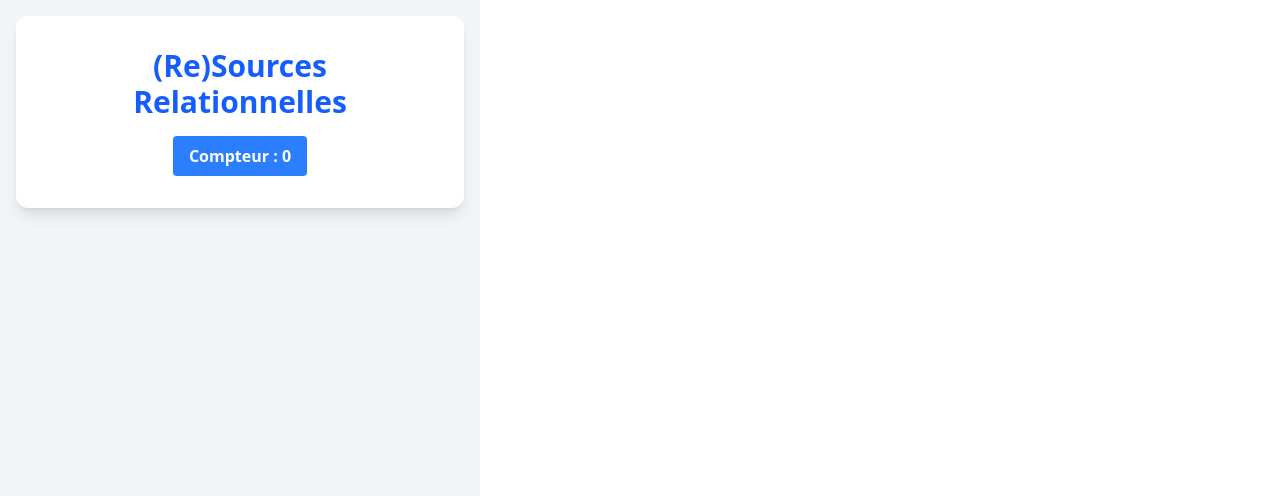
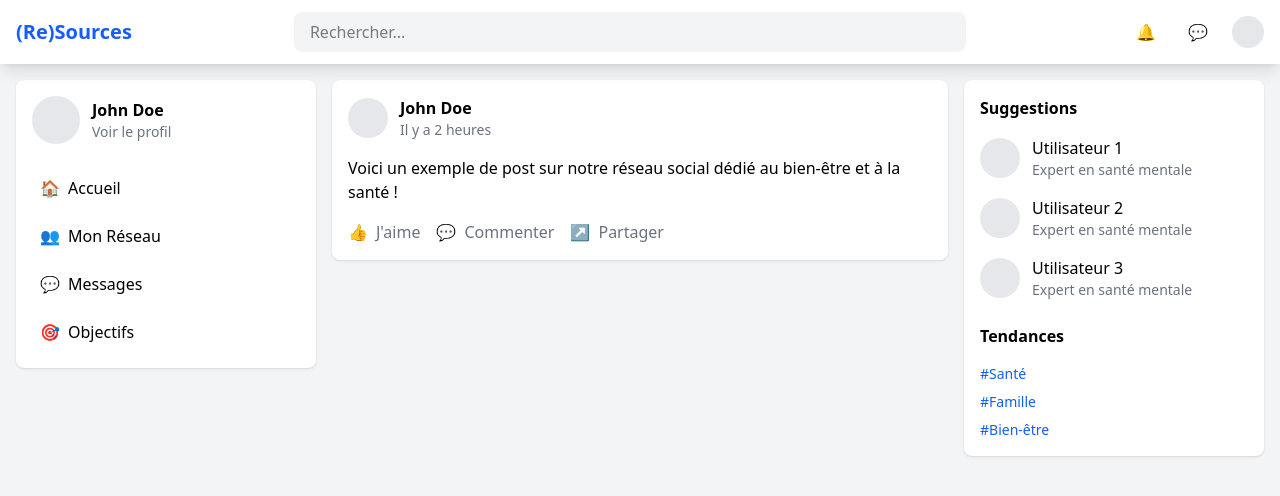
Before and after one commit to RE-Source-Relationnelle/application, a React (Vite) app in the folder frontend/: page / in a window 1280 px wide. Shown: the top 496 px of the page. Built offline with nearby package versions, Linux system fonts and the light colour scheme.

Commit message:
change app.tsx refs: 44

```diff
--- a/frontend/src/App.tsx
+++ b/frontend/src/App.tsx
@@ -1,24 +1,39 @@
-import { useState } from 'react'
+import MainLayout from './components/layout/MainLayout'
 
 function App() {
-  const [count, setCount] = useState(0)
-
   return (
-    <div className="min-h-screen bg-gray-100 p-4">
-      <div className="max-w-md mx-auto bg-white rounded-xl shadow-lg p-8">
-        <h1 className="text-3xl font-bold text-center text-blue-600 mb-4">
-          (Re)Sources Relationnelles
-        </h1>
-        <div className="text-center">
-          <button
-            onClick={() => setCount((count) => count + 1)}
-            className="bg-blue-500 hover:bg-blue-700 text-white font-bold py-2 px-4 rounded"
-          >
-            Compteur : {count}
-          </button>
+    <MainLayout>
+      {/* Contenu du feed principal */}
+      <div className="space-y-4">
+        {/* Example post */}
+        <div className="bg-white rounded-lg shadow p-4">
+          <div className="flex items-center space-x-3 mb-4">
+            <div className="w-10 h-10 rounded-full bg-gray-200"></div>
+            <div>
+              <h3 className="font-semibold">John Doe</h3>
+              <p className="text-sm text-gray-500">Il y a 2 heures</p>
+            </div>
+          </div>
+          <p className="mb-4">
+            Voici un exemple de post sur notre réseau social dédié au bien-être et à la santé !
+          </p>
+          <div className="flex items-center space-x-4 text-gray-500">
+            <button className="flex items-center space-x-2 hover:text-blue-600">
+              <span>👍</span>
+              <span>J'aime</span>
+            </button>
+            <button className="flex items-center space-x-2 hover:text-blue-600">
+              <span>💬</span>
+              <span>Commenter</span>
+            </button>
+            <button className="flex items-center space-x-2 hover:text-blue-600">
+              <span>↗️</span>
+              <span>Partager</span>
+            </button>
+          </div>
         </div>
       </div>
-    </div>
+    </MainLayout>
   )
 }
 
```
